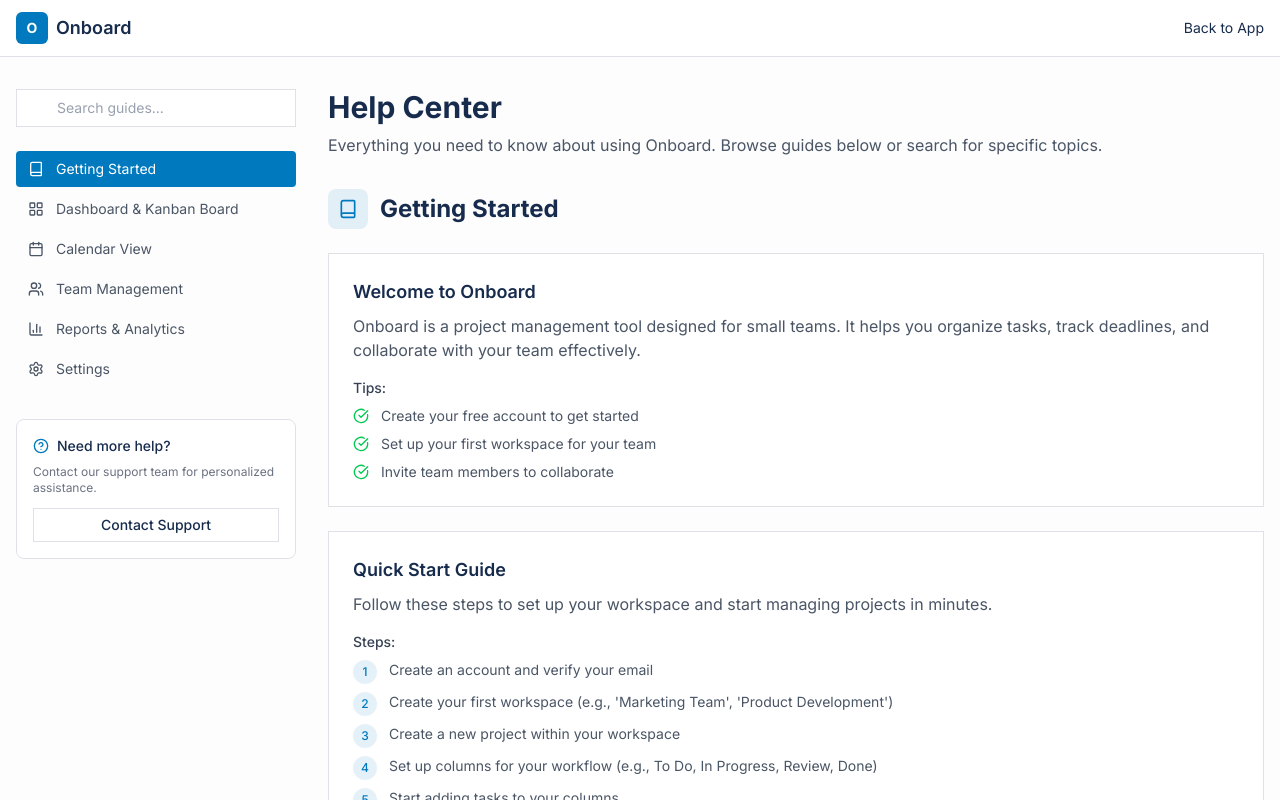
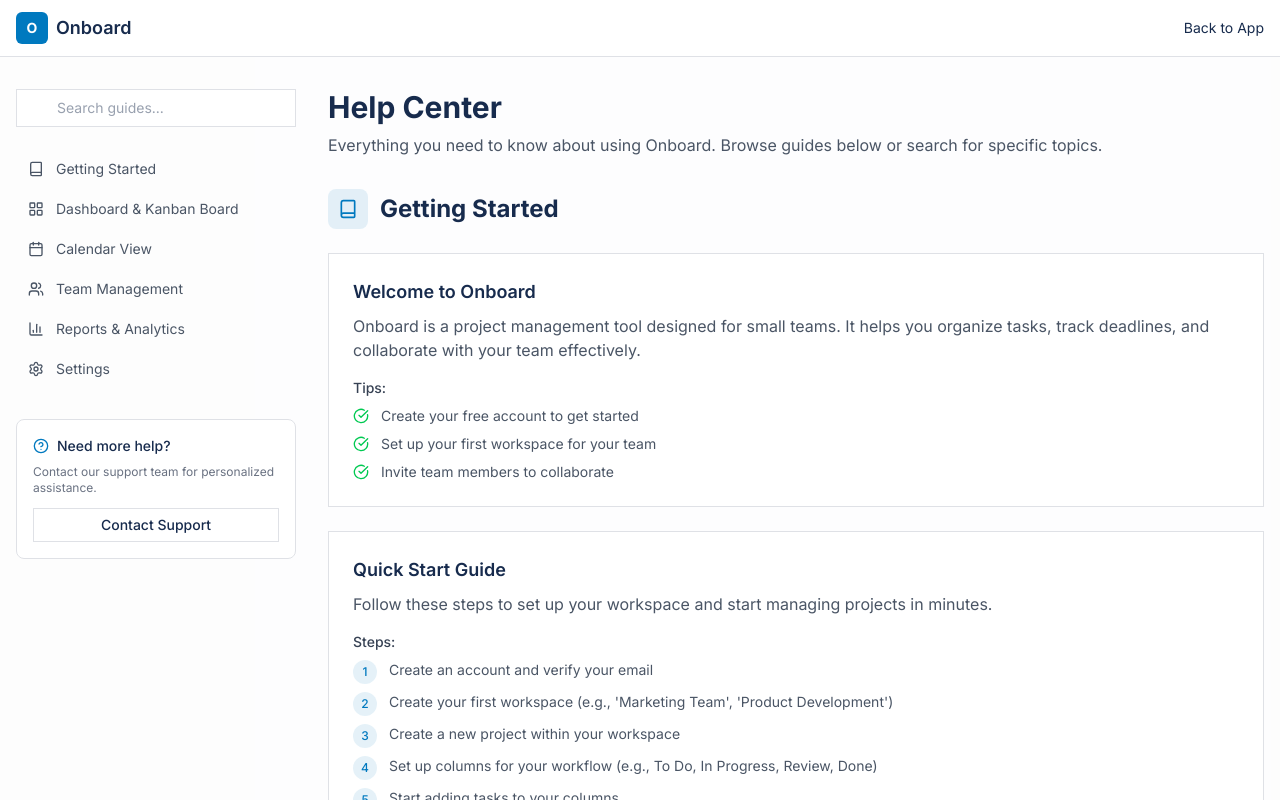
Before and after one commit to samuel-sarmah/onboad, a Next.js app: page /guide in a window 1280 px wide. Shown: the top 800 px of the page. Built offline with nearby package versions, Linux system fonts and the light colour scheme.

Commit message:
fix: add dynamic scroll-based section highlighting in guide page

```diff
--- a/src/app/guide/page.tsx
+++ b/src/app/guide/page.tsx
@@ -1,6 +1,6 @@
 "use client";
 
-import { useState } from "react";
+import { useState, useRef, useEffect } from "react";
 import Link from "next/link";
 import { Button, Input, Card } from "@/components/ui";
 import {
@@ -321,9 +321,32 @@ const tableOfContents = [
 export default function GuidePage() {
   const [searchQuery, setSearchQuery] = useState("");
   const [activeSection, setActiveSection] = useState("gettingStarted");
+  const sectionRefs = useRef<Record<string, HTMLElement | null>>({});
+
+  useEffect(() => {
+    const observer = new IntersectionObserver(
+      (entries) => {
+        entries.forEach((entry) => {
+          if (entry.isIntersecting) {
+            setActiveSection(entry.target.id);
+          }
+        });
+      },
+      {
+        rootMargin: "-20% 0px -60% 0px",
+        threshold: 0,
+      }
+    );
+
+    Object.values(sectionRefs.current).forEach((ref) => {
+      if (ref) observer.observe(ref);
+    });
+
+    return () => observer.disconnect();
+  }, []);
 
   const scrollToSection = (sectionId: string) => {
-    const element = document.getElementById(sectionId);
+    const element = sectionRefs.current[sectionId] || document.getElementById(sectionId);
     if (element) {
       element.scrollIntoView({ behavior: "smooth" });
       setActiveSection(sectionId);
@@ -452,6 +475,7 @@ export default function GuidePage() {
                   <section
                     key={section.id}
                     id={section.id}
+                    ref={(el) => { sectionRefs.current[section.id] = el; }}
                     className="scroll-mt-20"
                   >
                     <div className="flex items-center gap-3 mb-6">
```
